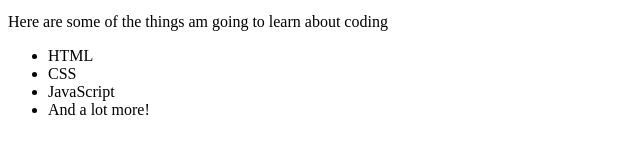
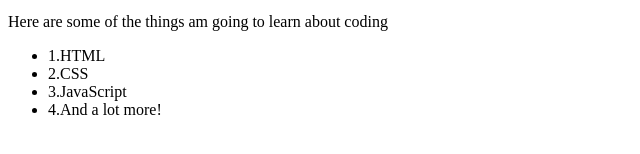
Before and after one commit to justkhalif/new-webpage, a plain HTML site: page my-favorite-things.html in a window 1280 px wide. Shown: the part 182-336 px from the top of the page, 0-640 px from the left. Drawn offline with Linux system fonts and the light colour scheme.

Commit message:
add changes to be commit clear
clear

```diff
--- a/my-favorite-things.html
+++ b/my-favorite-things.html
@@ -12,10 +12,10 @@
     <p>Here are some of the things am going to learn about coding</p>
 
    <ul>
-      <li>HTML</li>
-      <li>CSS</li>
-      <li>JavaScript</li>
-      <li>And a lot more!</li>
+      <li>1.HTML</li>
+      <li>2.CSS</li>
+      <li>3.JavaScript</li>
+      <li>4.And a lot more!</li>
     </ul>
 </body>
 </html>
```
